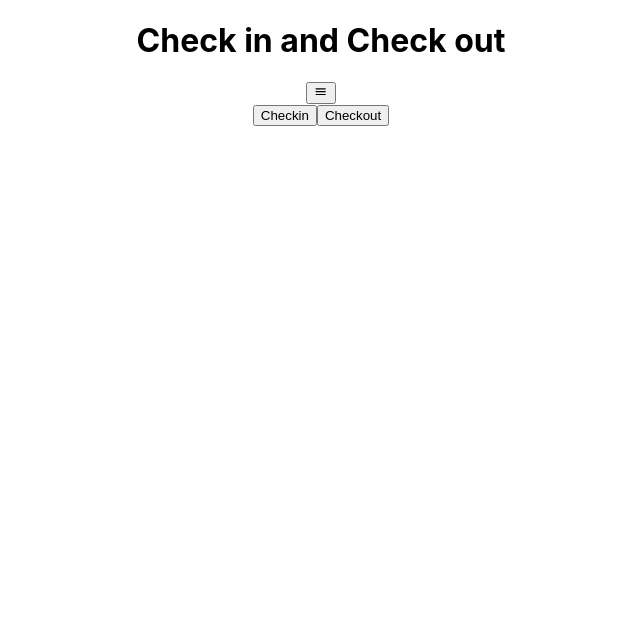
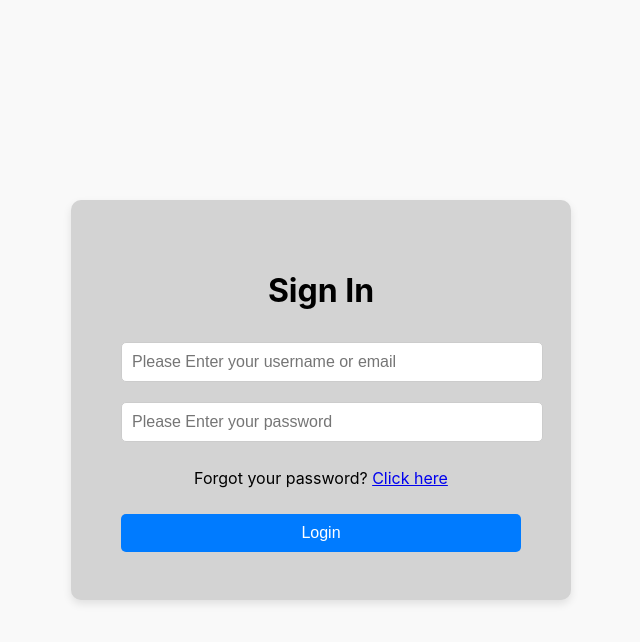
Before and after one commit to KMC10/react_sup_system, a React (Create React App) app: page / in a window 1280 px wide. Shown: the top 642 px of the page, without its empty margins (319-959 px from the left). Built offline with nearby package versions, Linux system fonts and the light colour scheme.

Commit message:
Updated (first version of check)

```diff
--- a/package.json
+++ b/package.json
@@ -9,7 +9,7 @@
     "react": "^18.3.1",
     "react-dom": "^18.3.1",
     "react-icons": "^5.4.0",
-    "react-scripts": "5.0.1",
+    "react-scripts": "^5.0.1",
     "web-vitals": "^2.1.4"
   },
   "scripts": {
--- a/src/App.js
+++ b/src/App.js
@@ -6,7 +6,7 @@ import Check from './components/checking_comps/check'
 function App() {
   return (
     <div className="App">
-      <Check />
+      <Login />
       {/* <Login /> */}
     </div>
   );
--- a/src/components/checking_comps/check.jsx
+++ b/src/components/checking_comps/check.jsx
@@ -1,31 +1,33 @@
-import React from 'react'
+import React from "react";
 import { IoMdMenu } from "react-icons/io";
+import "../../styles/login_styles/check.css"; // Add a CSS file for styling
 
 function Check() {
     return (
-        <>
-            <h1>Check in and Check out</h1>
+        <div className="check-container">
+            {/* Header */}
+            <header className="check-header">
+                <h1>Check-In & Check-Out</h1>
+                <button className="menu-button" aria-label="Open menu">
+                    <IoMdMenu size={24} />
+                </button>
+            </header>
 
-            {/*Side Navigation*/}
-            <div>
-                <button>
-                    <IoMdMenu />
-                </button>
-            </div>
+            {/* Main Content */}
+            <main className="check-main">
+                <p>Welcome! Please choose an option below:</p>
+                <div className="button-group">
+                    <button className="checkin-button">Check-In</button>
+                    <button className="checkout-button">Check-Out</button>
+                </div>
+            </main>
 
-            {/*Main window*/}
-            <div>
-                {/*Checkin button*/}
-                <button>
-                    Checkin
-                </button>
-                {/*Checkout button*/}
-                <button>
-                    Checkout
-                </button>
-            </div>
-        </>
-    )
+            {/* Footer */}
+            <footer className="check-footer">
+                <p>&copy; {new Date().getFullYear()} Your Company. All rights reserved.</p>
+            </footer>
+        </div>
+    );
 }
 
 export default Check;
--- a/src/components/login/login.jsx
+++ b/src/components/login/login.jsx
@@ -1,32 +1,55 @@
-import React from "react";
-import '../../styles/login_styles/login.css'
+import React, { useState } from "react";
+import "../../styles/login_styles/login.css";
+import Check from "../checking_comps/check"; // Import the Check component
+
 function Login() {
+    const [isLoggedIn, setIsLoggedIn] = useState(false); // State to toggle between components
+
+    const handleLoginClick = () => {
+        setIsLoggedIn(true); // Set state to true when the login button is clicked
+    };
+
     return (
         <>
-        <div className = "form-container">
+            {isLoggedIn ? ( // Conditional rendering
+                <Check />
+            ) : (
+                <div className="form-container">
                     <form className="form">
                         <h1>Sign In</h1>
                         {/* Username field */}
                         <div>
-                    <input className = "input-group" placeholder="Please Enter your username or email"></input>
+                            <input
+                                className="input-group"
+                                placeholder="Please Enter your username or email"
+                            />
                         </div>
                         {/* Password field */}
                         <div>
-                    <input className = "input-group" placeholder="Please Enter your password"></input>
+                            <input
+                                className="input-group"
+                                placeholder="Please Enter your password"
+                            />
                         </div>
                         {/* Password recovery */}
                         <div>
-                    <p>Forgot your password? <a>Click here</a></p>
+                            <p>
+                                Forgot your password? <a href="#">Click here</a>
+                            </p>
                         </div>
                         {/* Login button */}
                         <div>
-                    <button className = "button">
+                            <button
+                                className="button"
+                                type="button" // Prevent form submission for now
+                                onClick={handleLoginClick} // Handle button click
+                            >
                                 Login
                             </button>
                         </div>
                     </form>
                 </div>
-
+            )}
         </>
     );
 }
--- /dev/null
+++ b/src/styles/login_styles/check.css
@@ -0,0 +1,86 @@
+/* Container */
+.check-container {
+    font-family: Arial, sans-serif;
+    display: flex;
+    flex-direction: column;
+    align-items: center;
+    justify-content: center;
+    min-height: 100vh;
+    background-color: #f4f4f9;
+    padding: 20px;
+    color: #333;
+}
+
+/* Header */
+.check-header {
+    display: flex;
+    justify-content: space-between;
+    align-items: center;
+    width: 100%;
+    max-width: 600px;
+    padding: 10px 20px;
+    background-color: #005f73;
+    color: #fff;
+    border-radius: 8px;
+}
+
+.check-header h1 {
+    font-size: 1.5rem;
+}
+
+.menu-button {
+    background: none;
+    border: none;
+    color: #fff;
+    cursor: pointer;
+}
+
+.menu-button:focus {
+    outline: 2px solid #94d2bd;
+}
+
+/* Main Content */
+.check-main {
+    text-align: center;
+    margin: 20px 0;
+}
+
+.check-main p {
+    font-size: 1.2rem;
+    margin-bottom: 20px;
+}
+
+.button-group {
+    display: flex;
+    gap: 20px;
+    justify-content: center;
+}
+
+.checkin-button,
+.checkout-button {
+    background-color: #0a9396;
+    color: #fff;
+    border: none;
+    padding: 12px 20px;
+    font-size: 1rem;
+    border-radius: 5px;
+    cursor: pointer;
+    transition: background-color 0.3s ease;
+}
+
+.checkin-button:hover,
+.checkout-button:hover {
+    background-color: #94d2bd;
+}
+
+.checkin-button:focus,
+.checkout-button:focus {
+    outline: 2px solid #94d2bd;
+}
+
+/* Footer */
+.check-footer {
+    margin-top: 20px;
+    font-size: 0.9rem;
+    color: #666;
+}
```
Also changed, not shown: 1 other file (tests, documents, lock files or other folders). Lines whose indentation alone changed are shown as unchanged.
